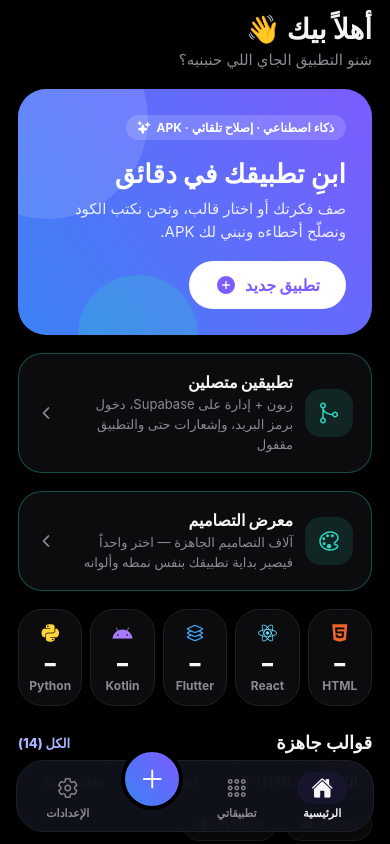
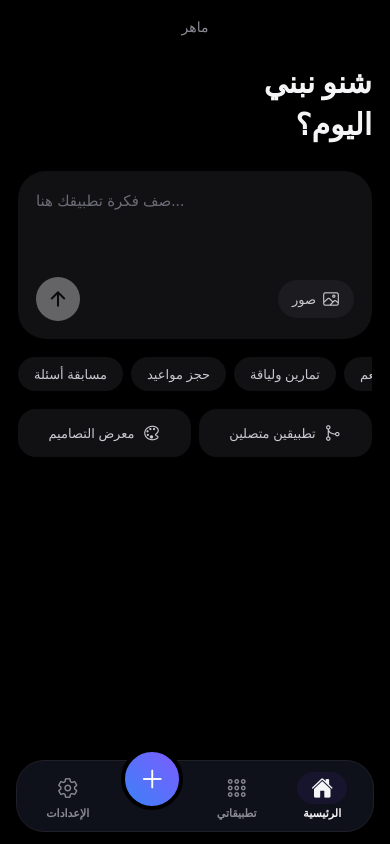
Before and after one commit to alkahlizero564-sudo/apk-fact, a React Native app: screen /Home in a window 390 px wide. Built offline with nearby package versions, Linux system fonts and the light colour scheme.

Commit message:
Refactor HomeScreen for image handling and UI cleanup
Refactored HomeScreen component to improve image handling and UI layout. Removed unused states and components for better performance.

```diff
--- a/screens/HomeScreen.tsx
+++ b/screens/HomeScreen.tsx
@@ -1,296 +1,250 @@
 import React, { useCallback, useState } from "react";
-import { View, Text, StyleSheet, Pressable, ActivityIndicator } from "react-native";
+import { View, Text, TextInput, StyleSheet, Pressable, ScrollView, Image, Alert } from "react-native";
 import { useFocusEffect, useNavigation } from "@react-navigation/native";
 import type { NativeStackNavigationProp } from "@react-navigation/native-stack";
-import { LinearGradient } from "expo-linear-gradient";
+import { useSafeAreaInsets } from "react-native-safe-area-context";
+import * as ImagePicker from "expo-image-picker";
 import { Ionicons } from "@expo/vector-icons";
-import { Screen, Section, Card, Chip, ListRow, EmptyState, Button, Banner } from "../components/ui";
-import { AppAvatar, LANG_ICONS, LangBadge } from "../components/appVisuals";
+import { AppAvatar } from "../components/appVisuals";
 import { listApps, AppInfo } from "../services/appActions";
 import { TEMPLATES } from "../services/templates";
-import { LANGS, LANG_ORDER, Lang } from "../services/langs";
-import { colors, gradient, langColors, space, radius, type } from "../theme";
+import { LANGS } from "../services/langs";
+import { getRefPics, setRefPics, RefPic } from "../services/attachment";
+import { colors, space } from "../theme";
 import type { RootStackParamList } from "../navigation";
 
 type Nav = NativeStackNavigationProp<RootStackParamList>;
+const MAX_PICS = 5;
 
 export default function HomeScreen() {
   const nav = useNavigation<Nav>();
+  const insets = useSafeAreaInsets();
+  const [text, setText] = useState("");
+  const [pics, setPics] = useState<RefPic[]>([]);
   const [apps, setApps] = useState<AppInfo[] | null>(null);
-  const [error, setError] = useState<string | null>(null);
-  const [filter, setFilter] = useState<Lang | "all">("all");
-  const [showAll, setShowAll] = useState(false);
 
   useFocusEffect(
     useCallback(() => {
+      setPics(getRefPics());
       let alive = true;
-      listApps()
-        .then((a) => alive && (setApps(a), setError(null)))
-        .catch((e) => alive && setError(e.message));
+      listApps().then((a) => alive && setApps(a)).catch(() => alive && setApps([]));
       return () => {
         alive = false;
       };
     }, [])
   );
 
-  const templates = TEMPLATES.filter((t) => filter === "all" || t.lang === filter);
-  const shown = showAll ? templates : templates.slice(0, 4);
-  const count = (l: Lang) => (apps ?? []).filter((a) => a.lang === l).length;
+  function updatePics(next: RefPic[]) {
+    setPics(next);
+    setRefPics(next);
+  }
+
+  async function pickImages() {
+    try {
+      const perm = await ImagePicker.requestMediaLibraryPermissionsAsync();
+      if (!perm.granted) {
+        Alert.alert("إذن الصور", "نحتاج إذن الوصول للصور لإرفاق صور مرجعية.");
+        return;
+      }
+      const res = await ImagePicker.launchImageLibraryAsync({
+        mediaTypes: ImagePicker.MediaTypeOptions.Images,
+        quality: 0.5,
+        base64: true,
+        allowsMultipleSelection: true,
+        selectionLimit: MAX_PICS - pics.length,
+      });
+      if (res.canceled) return;
+      const added: RefPic[] = (res.assets ?? [])
+        .filter((a) => a.base64)
+        .map((a) => ({ uri: a.uri, image: { data: a.base64!, mime: a.mimeType || "image/jpeg" } }));
+      updatePics([...pics, ...added].slice(0, MAX_PICS));
+    } catch (e: any) {
+      Alert.alert("تعذّر إرفاق الصور", e?.message ?? "جرّب مرة أخرى");
+    }
+  }
+
+  function send() {
+    if (text.trim().length < 10) {
+      Alert.alert("الوصف قصير", "اكتب فكرتك في جملة أو جملتين على الأقل.");
+      return;
+    }
+    nav.navigate("Create", { description: text.trim() });
+    setText("");
+  }
+
+  const canSend = text.trim().length >= 10;
 
   return (
-    <Screen title="أهلاً بيك 👋" subtitle="شنو التطبيق الجاي اللي حنبنيه؟">
-      <LinearGradient colors={gradient} start={{ x: 1, y: 0 }} end={{ x: 0, y: 1 }} style={styles.hero}>
-        <View style={styles.heroOrb} />
-        <View style={styles.heroOrb2} />
-        <View style={styles.heroTag}>
-          <Text style={styles.heroTagText}>ذكاء اصطناعي · إصلاح تلقائي · APK</Text>
-          <Ionicons name="sparkles" size={13} color={colors.primaryText} />
+    <ScrollView
+      style={{ flex: 1, backgroundColor: colors.bg }}
+      contentContainerStyle={{ paddingTop: insets.top + space.lg, paddingHorizontal: space.lg, paddingBottom: 120 }}
+      keyboardShouldPersistTaps="handled"
+    >
+      <Text style={styles.brand}>ماهر</Text>
+      <Text style={styles.hello}>شنو نبني{"\n"}اليوم؟</Text>
+
+      <View style={styles.box}>
+        <TextInput
+          value={text}
+          onChangeText={setText}
+          placeholder="صف فكرة تطبيقك هنا..."
+          placeholderTextColor="#6B6B75"
+          multiline
+          maxLength={2000}
+          style={styles.input}
+          textAlign="right"
+        />
+
+        {pics.length > 0 ? (
+          <ScrollView horizontal showsHorizontalScrollIndicator={false} contentContainerStyle={styles.picsRow}>
+            {pics.map((p, i) => (
+              <View key={p.uri + i} style={styles.picWrap}>
+                <Image source={{ uri: p.uri }} style={styles.pic} />
+                <Pressable
+                  onPress={() => updatePics(pics.filter((_, j) => j !== i))}
+                  hitSlop={8}
+                  style={styles.picX}
+                  accessibilityLabel="حذف الصورة"
+                >
+                  <Ionicons name="close" size={14} color={colors.text} />
+                </Pressable>
               </View>
-        <Text style={styles.heroTitle}>ابنِ تطبيقك في دقائق</Text>
-        <Text style={styles.heroText}>صف فكرتك أو اختار قالب، ونحن نكتب الكود ونصلّح أخطاءه ونبني لك APK.</Text>
+            ))}
+          </ScrollView>
+        ) : null}
+
+        <View style={styles.boxFoot}>
           <Pressable
-          onPress={() => nav.navigate("Create")}
-          style={({ pressed }) => [styles.heroBtn, pressed && { transform: [{ scale: 0.98 }] }]}
+            onPress={pickImages}
+            disabled={pics.length >= MAX_PICS}
+            style={({ pressed }) => [styles.imgBtn, pressed && { opacity: 0.7 }, pics.length >= MAX_PICS && { opacity: 0.4 }]}
             accessibilityRole="button"
+            accessibilityLabel="إرفاق صور"
           >
-          <Text style={styles.heroBtnText}>تطبيق جديد</Text>
-          <Ionicons name="add-circle" size={22} color={colors.primary} />
-        </Pressable>
-      </LinearGradient>
-
-      <Pressable
-        onPress={() => nav.navigate("Pair")}
-        style={({ pressed }) => [styles.pairCard, pressed && { transform: [{ scale: 0.98 }] }]}
-        accessibilityRole="button"
-      >
-        <View style={styles.pairIcon}>
-          <Ionicons name="git-merge-outline" size={24} color={colors.accent} />
-        </View>
-        <View style={{ flex: 1 }}>
-          <Text style={styles.pairTitle}>تطبيقين متصلين</Text>
-          <Text style={styles.pairText}>زبون + إدارة على Supabase، دخول برمز البريد، وإشعارات حتى والتطبيق مقفول</Text>
-        </View>
-        <Ionicons name="chevron-back" size={18} color={colors.textMuted} />
+            <Ionicons name="image-outline" size={18} color="#C9C9D1" />
+            <Text style={styles.imgBtnText}>{pics.length > 0 ? `${pics.length} من ${MAX_PICS}` : "صور"}</Text>
           </Pressable>
 
           <Pressable
-        onPress={() => nav.navigate("Gallery")}
-        style={({ pressed }) => [styles.pairCard, pressed && { transform: [{ scale: 0.98 }] }]}
+            onPress={send}
+            style={({ pressed }) => [styles.sendBtn, !canSend && { opacity: 0.35 }, pressed && { transform: [{ scale: 0.95 }] }]}
             accessibilityRole="button"
+            accessibilityLabel="ابدأ"
           >
-        <View style={styles.pairIcon}>
-          <Ionicons name="color-palette-outline" size={24} color={colors.accent} />
+            <Ionicons name="arrow-up" size={22} color="#000" />
+          </Pressable>
         </View>
-        <View style={{ flex: 1 }}>
-          <Text style={styles.pairTitle}>معرض التصاميم</Text>
-          <Text style={styles.pairText}>آلاف التصاميم الجاهزة — اختر واحداً فيصير بداية تطبيقك بنفس نمطه وألوانه</Text>
-        </View>
-        <Ionicons name="chevron-back" size={18} color={colors.textMuted} />
-      </Pressable>
-
-      <View style={styles.stats}>
-        {LANG_ORDER.map((l) => (
-          <View key={l} style={styles.stat}>
-            <Ionicons name={LANG_ICONS[l]} size={20} color={langColors[l]} />
-            <Text style={styles.statNum}>{apps ? count(l) : "–"}</Text>
-            <Text style={styles.statLabel}>{LANGS[l].label}</Text>
-          </View>
-        ))}
       </View>
 
-      <Section
-        title="قوالب جاهزة"
-        action={
-          <Pressable onPress={() => setShowAll((s) => !s)} hitSlop={8}>
-            <Text style={styles.link}>{showAll ? "أقل" : `الكل (${templates.length})`}</Text>
-          </Pressable>
-        }
-      >
-        <View style={styles.chips}>
-          <Chip label="الكل" selected={filter === "all"} onPress={() => setFilter("all")} />
-          {LANG_ORDER.map((l) => (
-            <Chip
-              key={l}
-              label={LANGS[l].label}
-              icon={LANG_ICONS[l]}
-              tint={langColors[l]}
-              selected={filter === l}
-              onPress={() => setFilter(l)}
-            />
-          ))}
-        </View>
-        <View style={styles.grid}>
-          {shown.map((t) => (
+      <ScrollView horizontal showsHorizontalScrollIndicator={false} contentContainerStyle={styles.chipsRow}>
+        {TEMPLATES.slice(0, 8).map((t) => (
           <Pressable
             key={t.id}
             onPress={() => nav.navigate("Create", { templateId: t.id })}
-              style={({ pressed }) => [styles.tpl, pressed && { transform: [{ scale: 0.97 }] }]}
-              accessibilityRole="button"
-              accessibilityLabel={`قالب ${t.title}`}
+            style={({ pressed }) => [styles.chip, pressed && { opacity: 0.7 }]}
           >
-              <View style={[styles.tplIcon, { backgroundColor: t.color + "24" }]}>
-                <Ionicons name={t.icon} size={26} color={t.color} />
-              </View>
-              <Text style={styles.tplTitle} numberOfLines={1}>
-                {t.title}
-              </Text>
-              <Text style={styles.tplDesc} numberOfLines={2}>
-                {t.description}
-              </Text>
-<View style={styles.tplFoot}>
-                <LangBadge lang={t.lang} />
-                <Pressable
-                  onPress={() => nav.navigate("InstantPreview", { templateId: t.id })}
-                  hitSlop={8}
-                  style={({ pressed }) => [styles.eye, pressed && { opacity: 0.7 }]}
-                  accessibilityRole="button"
-                  accessibilityLabel={`معاينة ${t.title}`}
-                >
-                  <Ionicons name={t.lang === "html" ? "flash" : "eye-outline"} size={15} color={colors.infoText} />
+            <Text style={styles.chipText}>{t.title}</Text>
+          </Pressable>
+        ))}
+      </ScrollView>
+
+      <View style={styles.quickRow}>
+        <Pressable onPress={() => nav.navigate("Pair")} style={styles.quick}>
+          <Ionicons name="git-merge-outline" size={18} color="#C9C9D1" />
+          <Text style={styles.quickText}>تطبيقين متصلين</Text>
+        </Pressable>
+        <Pressable onPress={() => nav.navigate("Gallery")} style={styles.quick}>
+          <Ionicons name="color-palette-outline" size={18} color="#C9C9D1" />
+          <Text style={styles.quickText}>معرض التصاميم</Text>
         </Pressable>
       </View>
+
+      {apps && apps.length > 0 ? (
+        <>
+          <View style={styles.secHead}>
+            <Text style={styles.secTitle}>تطبيقاتك</Text>
+            <Pressable onPress={() => nav.navigate("Tabs", { screen: "Apps" } as never)} hitSlop={8}>
+              <Text style={styles.secLink}>عرض الكل</Text>
+            </Pressable>
+          </View>
+          <ScrollView horizontal showsHorizontalScrollIndicator={false} contentContainerStyle={styles.appsRow}>
+            {apps.slice(-6).reverse().map((a) => (
+              <Pressable
+                key={a.name}
+                onPress={() => nav.navigate("AppDetail", { name: a.name, lang: a.lang })}
+                style={({ pressed }) => [styles.appCard, pressed && { transform: [{ scale: 0.97 }] }]}
+              >
+                <AppAvatar name={a.name} lang={a.lang} size={44} />
+                <Text style={styles.appName} numberOfLines={1}>
+                  {a.name}
+                </Text>
+                <Text style={styles.appLang}>{LANGS[a.lang].label}</Text>
               </Pressable>
             ))}
-        </View>
-      </Section>
-
-      <Section
-        title="أحدث تطبيقاتك"
-        action={
-          apps && apps.length > 0 ? (
-            <Pressable onPress={() => nav.navigate("Tabs", { screen: "Apps" } as never)} hitSlop={8}>
-              <Text style={styles.link}>عرض الكل</Text>
-            </Pressable>
-          ) : undefined
-        }
-      >
-        {error ? <Banner kind="error" text={error} /> : null}
-        {!apps && !error ? <ActivityIndicator color={colors.accent} style={{ marginVertical: space.xl }} /> : null}
-        {apps && apps.length === 0 ? (
-          <Card>
-            <EmptyState
-              icon="rocket-outline"
-              title="لسه ما بنيت تطبيق"
-              text="ابدأ بقالب أو من الصفر، وأول تطبيق بيكون جاهز خلال دقائق."
-              action={<Button title="ابدأ الآن" icon="add" onPress={() => nav.navigate("Create")} />}
-            />
-          </Card>
+          </ScrollView>
+        </>
       ) : null}
-        {apps && apps.length > 0 ? (
-          <Card style={{ padding: 0, overflow: "hidden" }}>
-            {apps.slice(-5).reverse().map((a, i, arr) => (
-              <ListRow
-                key={a.name}
-                title={a.name}
-                subtitle={LANGS[a.lang].tools}
-                leading={<AppAvatar name={a.name} lang={a.lang} size={40} />}
-                onPress={() => nav.navigate("AppDetail", { name: a.name, lang: a.lang })}
-                last={i === arr.length - 1}
-              />
-            ))}
-          </Card>
-        ) : null}
-      </Section>
-    </Screen>
+    </ScrollView>
   );
 }
 
 const styles = StyleSheet.create({
-  hero: { borderRadius: 28, padding: space.xl, overflow: "hidden", marginBottom: space.lg },
-  heroOrb: {
+  brand: { color: "#8A8A94", fontSize: 14, textAlign: "center", marginBottom: space.xl },
+  hello: { color: colors.text, fontSize: 30, fontWeight: "700", lineHeight: 42, textAlign: "right" },
+
+  box: { backgroundColor: "#111114", borderRadius: 28, padding: space.lg, marginTop: space.xl },
+  input: { color: colors.text, fontSize: 15, lineHeight: 24, minHeight: 80, maxHeight: 200, textAlignVertical: "top" },
+  picsRow: { flexDirection: "row-reverse", gap: space.sm, paddingVertical: space.md },
+  picWrap: { width: 64, height: 64 },
+  pic: { width: 64, height: 64, borderRadius: 14, backgroundColor: "#1B1B20" },
+  picX: {
     position: "absolute",
-    width: 200,
-    height: 200,
-    borderRadius: 100,
-    left: -70,
-    top: -70,
-    backgroundColor: "rgba(255,255,255,0.12)",
+    top: -6,
+    left: -6,
+    width: 22,
+    height: 22,
+    borderRadius: 11,
+    backgroundColor: "#1B1B20",
+    borderWidth: 1,
+    borderColor: "#2A2A32",
+    alignItems: "center",
+    justifyContent: "center",
   },
-  heroOrb2: {
-    position: "absolute",
-    width: 120,
-    height: 120,
-    borderRadius: 60,
-    left: 60,
-    bottom: -60,
-    backgroundColor: "rgba(45,212,191,0.25)",
-  },
-  heroTag: {
+  boxFoot: { flexDirection: "row-reverse", alignItems: "center", justifyContent: "space-between", marginTop: space.sm },
+  imgBtn: {
     flexDirection: "row-reverse",
     alignItems: "center",
-    alignSelf: "flex-end",
     gap: 6,
-    paddingVertical: 5,
-    paddingHorizontal: 12,
-    borderRadius: radius.pill,
-    backgroundColor: "rgba(255,255,255,0.16)",
+    height: 38,
+    paddingHorizontal: 14,
+    borderRadius: 999,
+    backgroundColor: "#1B1B20",
   },
-  heroTagText: { color: colors.primaryText, fontSize: 12, fontWeight: "700" },
-  heroTitle: { ...type.hero, fontSize: 26, color: colors.primaryText, textAlign: "right", marginTop: space.lg },
-  heroText: { ...type.body, color: "rgba(255,255,255,0.88)", textAlign: "right", marginTop: space.sm },
-  heroBtn: {
-    marginTop: space.lg,
-    alignSelf: "flex-end",
+  imgBtnText: { color: "#C9C9D1", fontSize: 13 },
+  sendBtn: { width: 44, height: 44, borderRadius: 22, backgroundColor: "#FFFFFF", alignItems: "center", justifyContent: "center" },
+
+  chipsRow: { flexDirection: "row-reverse", gap: space.sm, marginTop: space.lg },
+  chip: { backgroundColor: "#111114", borderRadius: 999, paddingVertical: 9, paddingHorizontal: 16 },
+  chipText: { color: "#C9C9D1", fontSize: 13 },
+
+  quickRow: { flexDirection: "row-reverse", gap: space.sm, marginTop: space.lg },
+  quick: {
+    flex: 1,
     flexDirection: "row-reverse",
     alignItems: "center",
-    gap: space.sm,
-    backgroundColor: colors.primaryText,
-    paddingVertical: 12,
-    paddingHorizontal: space.xl,
-    borderRadius: radius.pill,
+    justifyContent: "center",
+    gap: 8,
+    paddingVertical: 14,
+    borderRadius: 18,
+    backgroundColor: "#111114",
   },
-  heroBtnText: { color: colors.primary, fontWeight: "900", fontSize: 16 },
+  quickText: { color: "#C9C9D1", fontSize: 13 },
 
-  pairCard: {
-    flexDirection: "row-reverse",
-    alignItems: "center",
-    gap: space.md,
-    padding: space.lg,
-    borderRadius: radius.card,
-    backgroundColor: colors.surface,
-    borderWidth: 1,
-    borderColor: colors.accent + "55",
-    marginBottom: space.lg,
-  },
-  pairIcon: { width: 48, height: 48, borderRadius: 16, alignItems: "center", justifyContent: "center", backgroundColor: colors.accent + "1F" },
-  pairTitle: { fontSize: 16, fontWeight: "900", color: colors.text, textAlign: "right" },
-  pairText: { ...type.hint, color: colors.textMuted, textAlign: "right", marginTop: 2 },
-  stats: { flexDirection: "row-reverse", gap: space.sm, marginBottom: space.xl },
-  stat: {
-    flex: 1,
-    alignItems: "center",
-    gap: 2,
-    paddingVertical: space.md,
-    backgroundColor: colors.surface,
-    borderRadius: radius.card,
-    borderWidth: 1,
-    borderColor: colors.border,
-  },
-  statNum: { fontSize: 22, fontWeight: "900", color: colors.text, marginTop: 4 },
-  statLabel: { fontSize: 12, color: colors.textMuted, fontWeight: "700" },
-
-  link: { color: colors.infoText, fontWeight: "800", fontSize: 13 },
-  chips: { flexDirection: "row-reverse", flexWrap: "wrap", gap: space.sm, marginBottom: space.md },
-  grid: { flexDirection: "row-reverse", flexWrap: "wrap", gap: space.md },
-  tpl: {
-    width: "47.8%",
-    padding: space.md,
-    gap: space.sm,
-    borderRadius: radius.card,
-    backgroundColor: colors.surface,
-    borderWidth: 1,
-    borderColor: colors.border,
-  },
-  tplIcon: { width: 48, height: 48, borderRadius: 16, alignItems: "center", justifyContent: "center", alignSelf: "flex-end" },
-  tplTitle: { color: colors.text, fontWeight: "800", fontSize: 15, textAlign: "right" },
-  tplDesc: { color: colors.textMuted, fontSize: 12, lineHeight: 17, textAlign: "right" },
-  tplFoot: { flexDirection: "row", alignItems: "center", justifyContent: "space-between" },
-  eye: {
-    width: 32,
-    height: 32,
-    borderRadius: 16,
-    alignItems: "center",
-    justifyContent: "center",
-    backgroundColor: colors.primarySoft,
-  },
+  secHead: { flexDirection: "row-reverse", alignItems: "center", justifyContent: "space-between", marginTop: space.xl, marginBottom: space.md },
+  secTitle: { color: colors.text, fontSize: 16, fontWeight: "700" },
+  secLink: { color: "#8A8A94", fontSize: 13 },
+  appsRow: { flexDirection: "row-reverse", gap: space.md },
+  appCard: { width: 130, backgroundColor: "#111114", borderRadius: 22, padding: space.md, gap: 6 },
+  appName: { color: colors.text, fontSize: 14, fontWeight: "600", textAlign: "right", marginTop: 6 },
+  appLang: { color: "#6B6B75", fontSize: 12, textAlign: "right" },
 });
```
Lines whose indentation alone changed are shown as unchanged.
